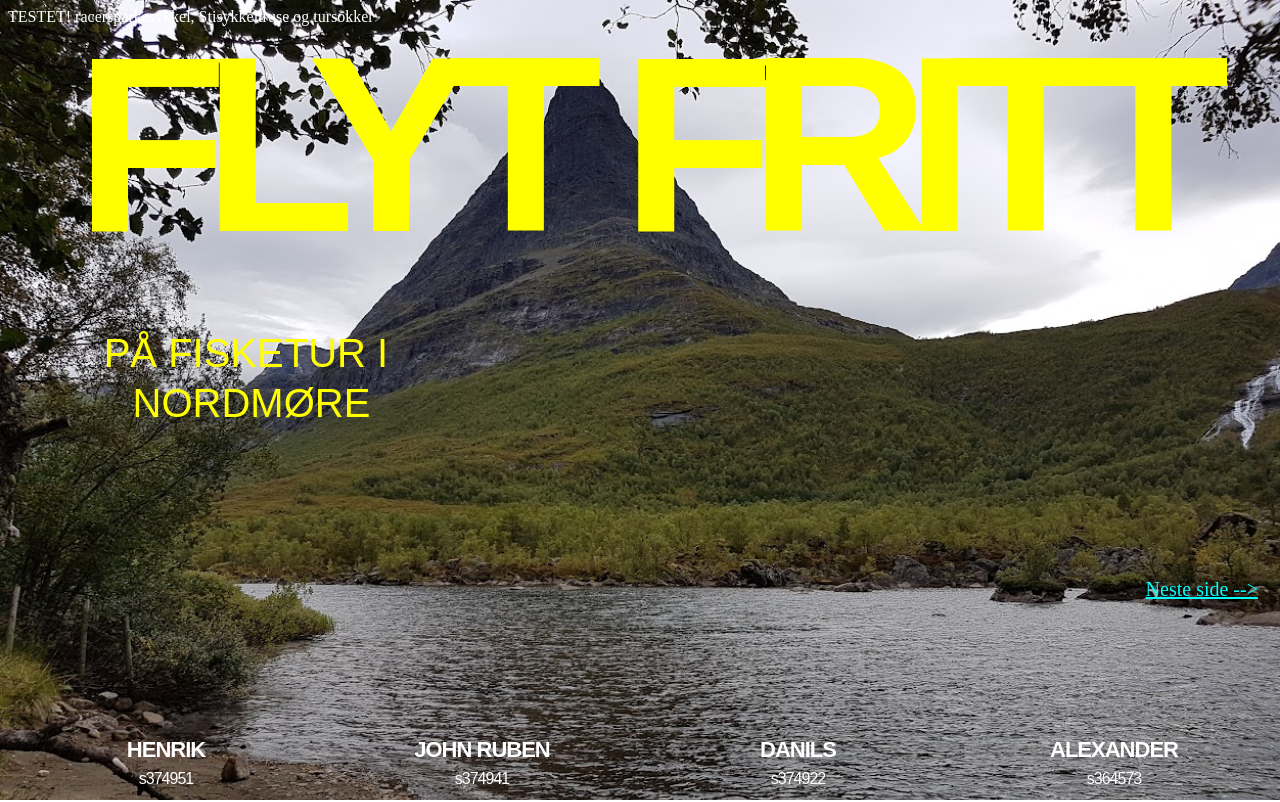
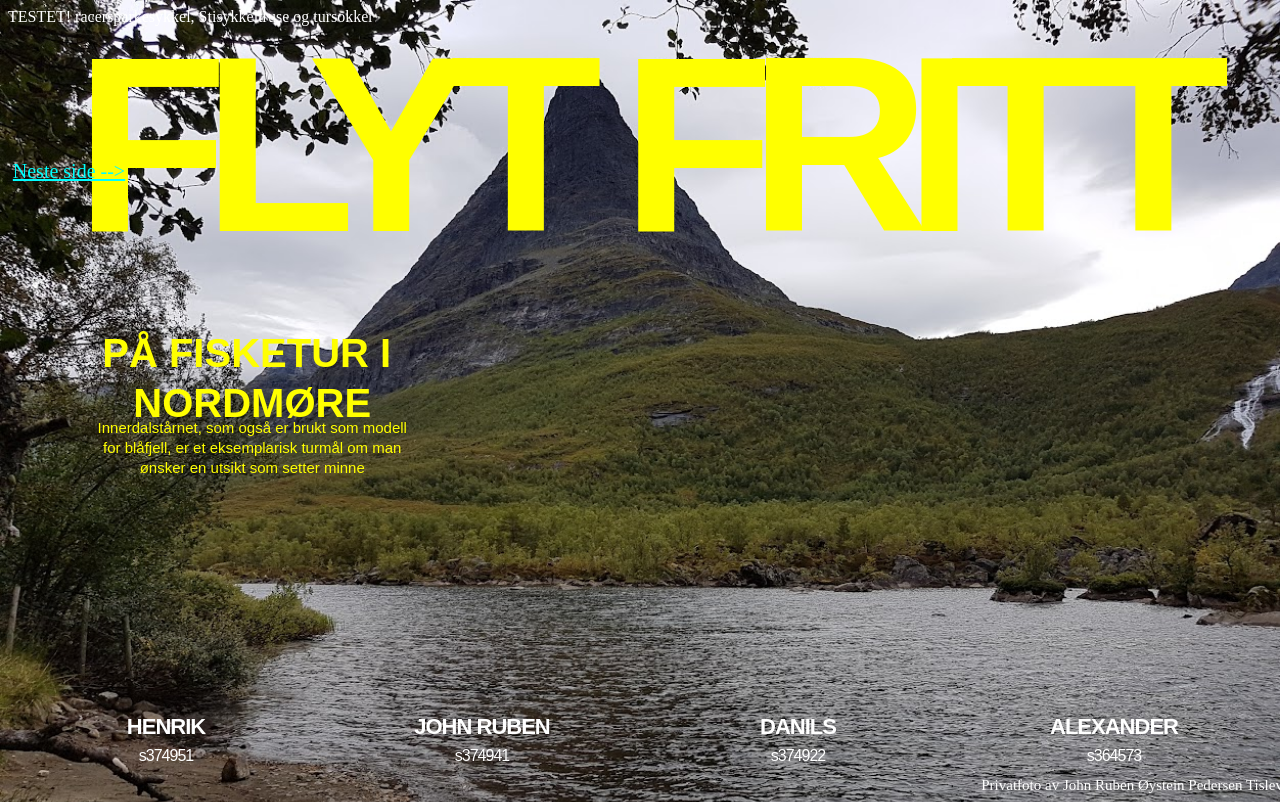
Before and after one commit to s364573/Oblig2-Web1200, a plain HTML site: page index.html in a window 1280 px wide. Drawn offline with Linux system fonts and the light colour scheme.

Commit message:
Final commit. Alt funker

```diff
--- a/index.html
+++ b/index.html
@@ -7,10 +7,14 @@
     <title>Document</title>
     <link rel="stylesheet" href="stylesheet.css">
 </head>
-<body>
+<body class="body1">
 <p id="txttop">TESTET! racersparkesykkel, Stisykkeltruse og tursokker</p>
-<div id="Tittel"><h1>FLYT FRITT</h1></div>
-<div id="Side"><p>PÅ FISKETUR I NORDMØRE</p></div>
+<div><h1 id="tittel">FLYT FRITT</h1></div>
+<div id="Side"><p><b>PÅ FISKETUR I NORDMØRE</b></p>
+<p id="foto">
+    Innerdalstårnet, som også er brukt som modell for blåfjell, er et eksemplarisk turmål om man ønsker en utsikt som setter minne
+</p>
+</div>
 
 <a id="ns" href="side2.html">Neste side --></a>
 <footer class="row">
@@ -18,6 +22,7 @@
     <div class="column"><h2>JOHN RUBEN</h2><p>s374941</p></div>
     <div class="column"><h2>DANILS</h2><p>s374922</p></div>
     <div class="column"><h2>ALEXANDER</h2><p>s364573</p></div>
+    <p id="FT">Privatfoto av John Ruben Øystein Pedersen Tislevoll</p>
 </footer>
 </body>
 
--- a/stylesheet.css
+++ b/stylesheet.css
@@ -1,9 +1,18 @@
-body{
+* {
+    box-sizing: border-box;
+}
+
+.body1{
     background-image: url('fjell.jpg');
     background-repeat: no-repeat;
     background-size: cover;
 }
-h1{
+.body2 {
+    font-family: Arial, Helvetica, sans-serif;
+    margin: 0;
+    background-color: #fefbea;
+}
+#tittel{
     font-size: 250px;
     color: yellow;
     font-family: sans-serif, "Montserrat";
@@ -17,7 +26,7 @@ h1{
     margin: 0;
 }
 #Side{
-    width: 310px;
+    width: 400px;
     height: 250px;
     border-radius: 30px;
     text-align: center;
@@ -28,6 +37,55 @@ h1{
     padding-left: 7%;
     font-family: sans-serif, "Montserrat";
 }
+#foto{
+    position: relative;
+    top: -20%;
+    font-size: 15px;
+    font-family: sans-serif;
+    line-height: 20px;
+}
+
+.row {
+    display: -ms-flexbox;
+    display: flex;
+    -ms-flex-wrap: wrap;
+    flex-wrap: wrap;
+}
+.side-main {
+    -ms-flex: 15%;
+    flex: 0.5%;
+    background-color: #fefbea;
+}
+
+.side {
+    -ms-flex: 15%;
+    flex: 0.5%;
+    background-color: #fefbea;
+    padding: 20px;
+}
+
+.main {
+    -ms-flex: 50%;
+    flex: 50%;
+    background-color: #fefbea;
+    padding: 20px 20px 100px 20px;
+    text-align: left;
+    font-size: 20px;
+    line-height: 30px;
+}
+
+.sidenav2 {
+
+    top: 319px;
+    left: 10px;
+    bottom: 11%;
+    overflow-x: hidden;
+    margin: 2px;
+    font-size: 20px;
+    line-height: 30px;
+    height: auto;
+}
+
 footer{
     position: relative;
 }
@@ -47,8 +105,24 @@ h2{
 }
 
 #ns {
-    position: relative;
-    left: 90%;
+    position: absolute;
+    left: 1%;
+    top: 20%;
     color: aqua;
     font-size: 20px;
 }
+
+#fs{
+    position: relative;
+    left: 0;
+    color: black;
+    font-size: 20px;
+}
+
+#FT{
+    position: relative;
+    left: 77%;
+    margin: 0;
+    color: white;
+    font-size: 15px;
+}
--- a/stylesheet2.css
+++ /dev/null
@@ -1,50 +0,0 @@
-* {
-    box-sizing: border-box;
-  }
-
- body {
-    font-family: Arial, Helvetica, sans-serif;
-    margin: 0;
-    background-color: #fefbea;
-  }
-
-  .row {
-    display: -ms-flexbox;
-    display: flex;
-    -ms-flex-wrap: wrap;
-    flex-wrap: wrap;
-  }
-  .side-main {
-    -ms-flex: 15%;
-    flex: 0.5%;
-    background-color: #fefbea;
-  }
-
-  .side {
-    -ms-flex: 15%;
-    flex: 0.5%;
-    background-color: #fefbea;
-    padding: 20px;
-  }
-
-  .main {
-    -ms-flex: 50%;
-    flex: 50%;
-    background-color: #fefbea;
-    padding: 20px 20px 100px 20px;
-    text-align: left;
-    font-size: 20px;
-     line-height: 30px;
-  }
-
-   .sidenav2 {
-
-     top: 319px;
-     left: 10px;
-     bottom: 11%;
-     overflow-x: hidden;
-     margin: 2px;
-     font-size: 20px;
-     line-height: 30px;
-     height: auto;
-   }
```
Also changed, not shown: side2.html (+13 -26 lines), 1 other file.
